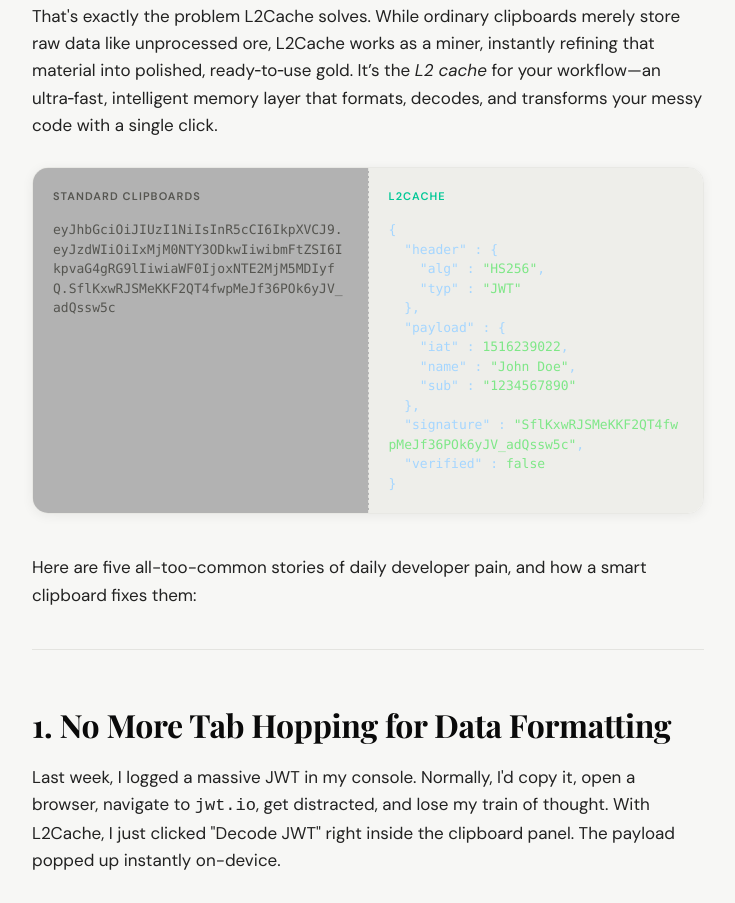
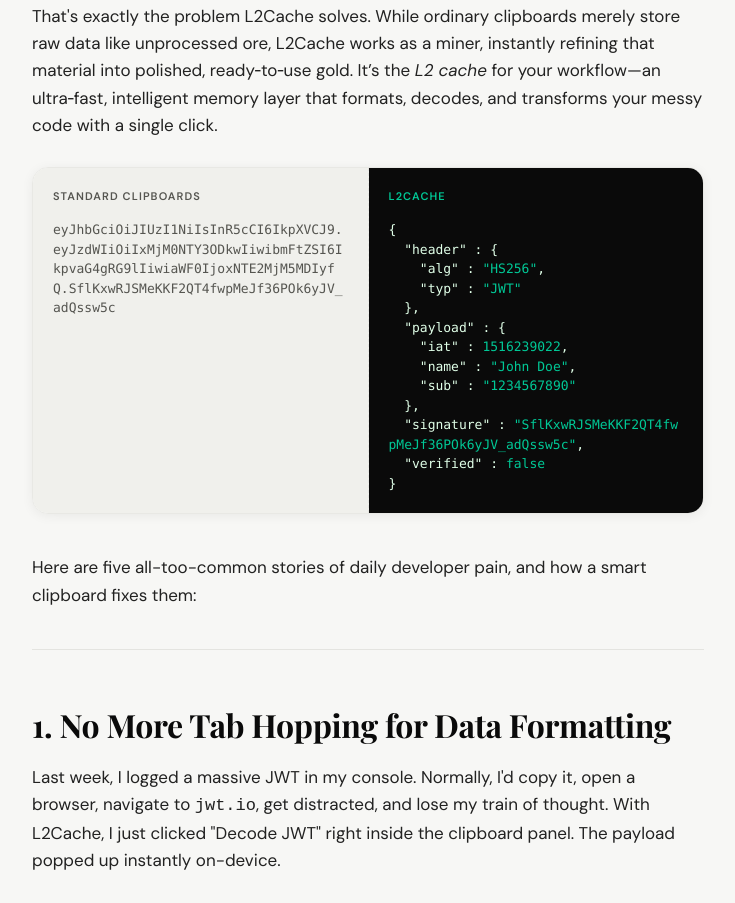
Before and after one commit to dindina/l2cache-site, a website: page developer-clipboard.html in a window 1280 px wide. Shown: the part 939-1842 px from the top of the page, without its empty margins (272-1007 px from the left). Drawn offline with nearby package versions, Linux system fonts and the light colour scheme; a web font is replaced by a local one.

Commit message:
fix: ore-to-gold table colors in developer-clipboard.html for light theme

```diff
--- a/developer-clipboard.html
+++ b/developer-clipboard.html
@@ -348,7 +348,7 @@
     }
 
     .ore-to-gold .raw {
-      background: rgba(0,0,0,0.3);
+      background: #f0f0ec;
       border-right: 1px dashed var(--border);
     }
 
@@ -357,14 +357,18 @@
     }
 
     .ore-to-gold .gold {
-      background: var(--bg3);
+      background: #0a0a0a;
       position: relative;
     }
 
     .ore-to-gold .code-content {
       white-space: pre-wrap;
       word-break: break-all;
-      color: #A5D6FF;
+      color: #a5d6ff;
+    }
+
+    .ore-to-gold .gold .code-content {
+      color: #e0ffe8;
     }
 
     .ore-to-gold .col-header {
@@ -378,11 +382,11 @@
     }
 
     .ore-to-gold .gold .col-header {
-      color: var(--purple);
+      color: #00C896;
     }
 
     .ore-to-gold .gold span.val {
-      color: #7EE787; /* syntax highlighting for strings */
+      color: #00C896; /* syntax highlighting for strings */
     }
 
 
```
